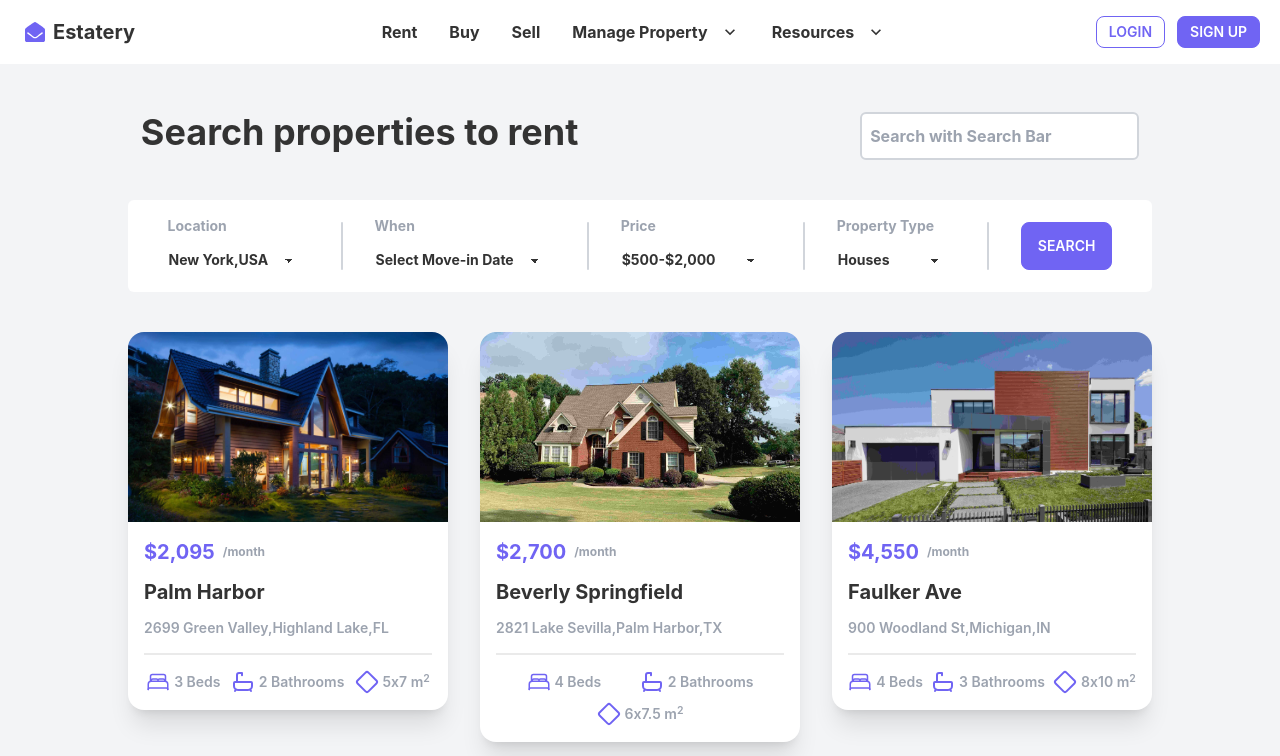
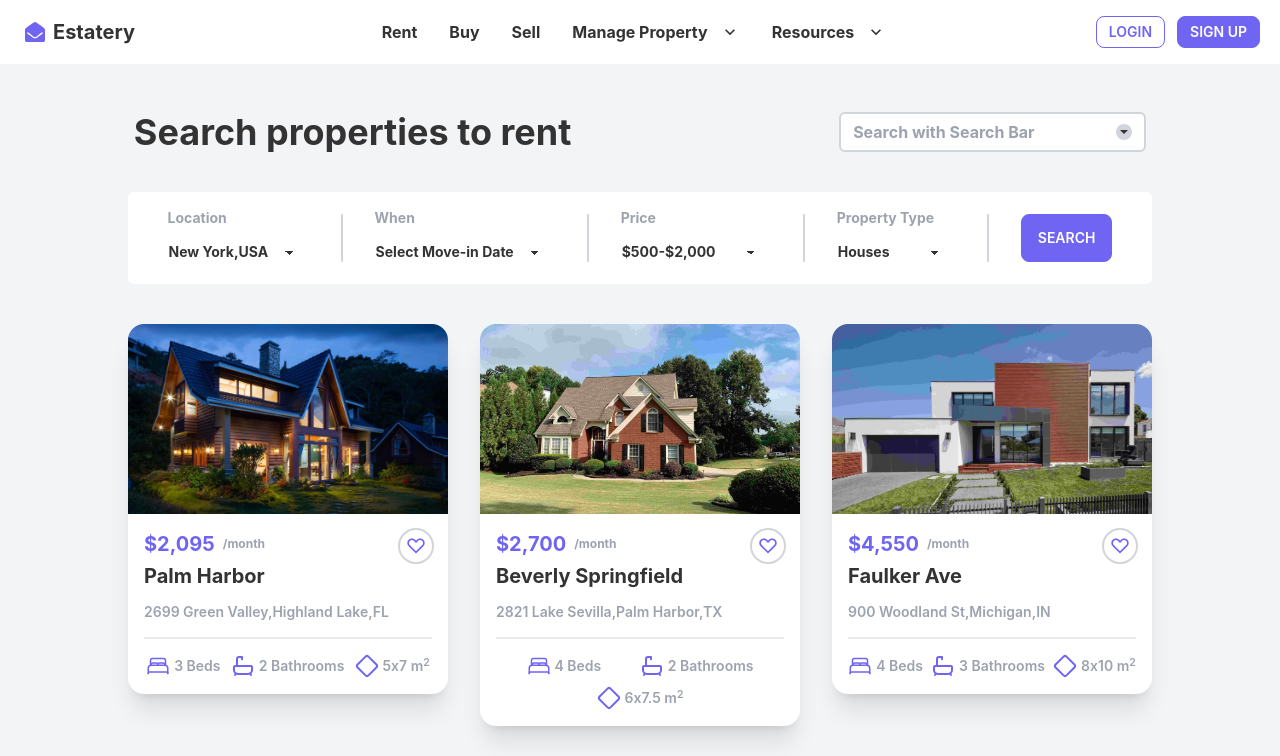
Before and after one commit to Bahauddin-Fahad/Estatery, a React (Create React App) app: page / in a window 1280 px wide. Shown: the top 756 px of the page. Built offline with nearby package versions, Linux system fonts and the light colour scheme.

Commit message:
property favourite added

```diff
--- a/src/Pages/Home/Properties/Property.js
+++ b/src/Pages/Home/Properties/Property.js
@@ -1,4 +1,5 @@
 import React from "react";
+import { CgHeart } from "react-icons/cg";
 import { IoBedOutline } from "react-icons/io5";
 import { TbBath, TbSquareRotated } from "react-icons/tb";
 const Property = ({ property }) => {
@@ -10,11 +11,18 @@ const Property = ({ property }) => {
           <img src={img} alt="Shoes" />
         </figure>
         <div className="card-body">
-          <h2 className="card-title text-primary font-bold">
-            ${price}
-            <span className="text-xs text-gray-400">/month</span>
-          </h2>
-          <h2 className="card-title font-bold">{name}</h2>
+          <div className="flex justify-between">
+            <div>
+              <h2 className="card-title text-primary font-bold">
+                ${price}
+                <span className="text-xs text-gray-400">/month</span>
+              </h2>
+              <h2 className="card-title font-bold">{name}</h2>
+            </div>
+            <div className="h-8 w-8 flex justify-center items-center ring-2 ring-gray-300 rounded-full">
+              <CgHeart className="h-5 w-5 text-primary " />
+            </div>
+          </div>
           <p className="text-start text-gray-400 font-semibold ">{address}</p>
           <div className="divider m-0"></div>
           <div className="card-actions flex justify-evenly">
--- a/src/Pages/Home/SearchBar.js
+++ b/src/Pages/Home/SearchBar.js
@@ -1,15 +1,18 @@
 import React from "react";
-
+import { IoMdArrowDropdown } from "react-icons/io";
 const SearchBar = () => {
   return (
     <div className="flex justify-around mt-10">
       <p className="text-4xl font-bold">Search properties to rent</p>
-      <div>
+      <div className="flex bg-white border-2 border-gray-300 rounded-md px-3">
         <input
-          className="font-bold placeholder:font-bold p-1 pl-2 border-2 border-gray-300 rounded-md input w-full max-w-xs"
+          className="font-bold placeholder:font-bold w-full max-w-xs focus:outline-none"
           type="text"
           placeholder="Search with Search Bar"
         />
+        <button class="btn-white">
+          <IoMdArrowDropdown className="bg-gray-300 rounded-full" />
+        </button>
       </div>
     </div>
   );
--- a/src/Pages/Home/SearchFilters.js
+++ b/src/Pages/Home/SearchFilters.js
@@ -6,7 +6,7 @@ const SearchFilters = () => {
       <div className="flex flex-col md:flex-row lg:flex-row justify-evenly">
         <div className="pt-2">
           <p className="text-start text-gray-400 text-sm font-bold">Location</p>
-          <select className="select select-ghost w-full max-w-sm pl-0 font-bold">
+          <select className="select select-ghost w-full max-w-sm pl-0 font-bold focus:outline-none">
             <option selected>New York,USA</option>
             <option>Los Angels</option>
             <option>Texas</option>
@@ -16,7 +16,7 @@ const SearchFilters = () => {
         <div className="h-0 md:h-12 lg:h-12 w-0 md:w-[2px] lg:w-[2px] rounded-full bg-gray-300 my-auto"></div>
         <div className="pt-2">
           <p className="text-start text-gray-400 text-sm font-bold">When</p>
-          <select className="select select-ghost w-full max-w-xs pl-0 font-bold">
+          <select className="select select-ghost w-full max-w-xs pl-0 font-bold focus:outline-none">
             <option selected>Select Move-in Date</option>
             <option>Svelte</option>
             <option>Vue</option>
@@ -26,7 +26,7 @@ const SearchFilters = () => {
         <div className="h-0 md:h-12 lg:h-12 w-0 md:w-[2px] lg:w-[2px] rounded-full bg-gray-300 my-auto"></div>
         <div className="pt-2">
           <p className="text-start text-gray-400 text-sm font-bold">Price</p>
-          <select className="select select-ghost w-full max-w-xs pl-0 font-bold">
+          <select className="select select-ghost w-full max-w-xs pl-0 font-bold focus:outline-none">
             <option selected>$500-$2,000</option>
             <option>$2,000-$3,100</option>
             <option>$3,100-$4,400</option>
@@ -38,7 +38,7 @@ const SearchFilters = () => {
           <p className="text-start text-gray-400 text-sm font-bold">
             Property Type
           </p>
-          <select className="select select-ghost w-full max-w-xs pl-0 font-bold">
+          <select className="select select-ghost w-full max-w-xs pl-0 font-bold focus:outline-none">
             <option selected>Houses</option>
             <option>Cottage</option>
             <option>Aparments</option>
```
